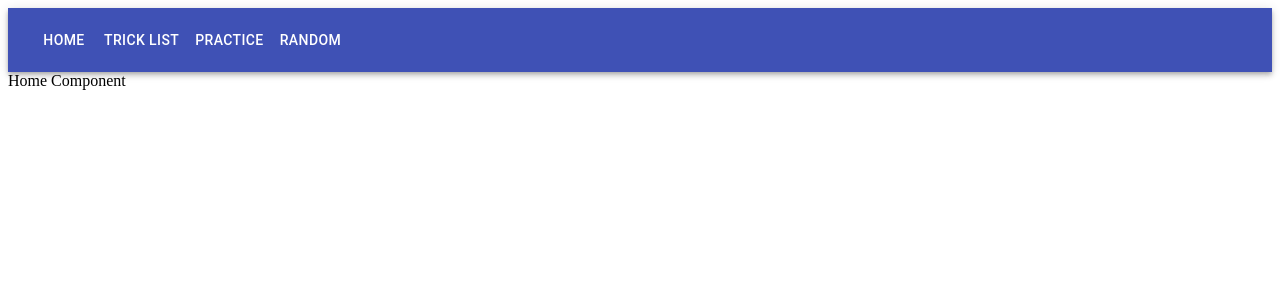
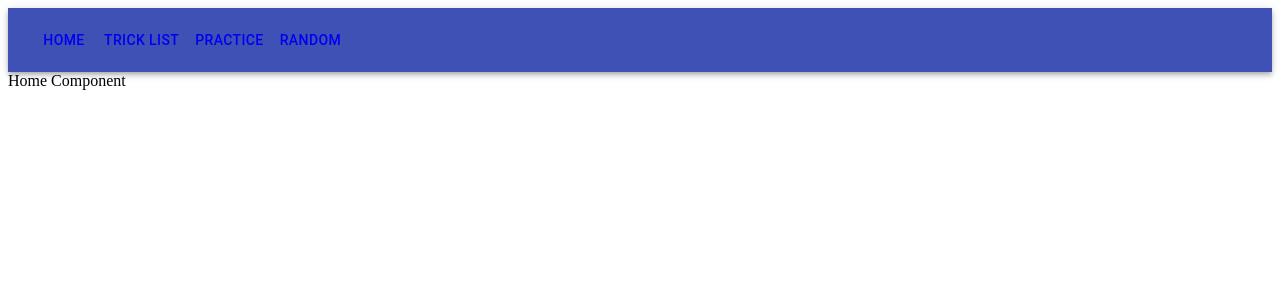
Before and after one commit to ctaylr13/dsl, a React (Create React App) app in the folder app/client/: page / in a window 1280 px wide. Shown: the top 300 px of the page. Built offline with nearby package versions, Linux system fonts and the light colour scheme.

Commit message:
links w/ react router working

```diff
--- a/app/client/src/components/Header.js
+++ b/app/client/src/components/Header.js
@@ -3,17 +3,26 @@ import AppBar from '@material-ui/core/AppBar';
 import Toolbar from '@material-ui/core/Toolbar';
 import Typography from '@material-ui/core/Typography';
 import Button from '@material-ui/core/Button';
-import Link from '@material-ui/core/Link';
+import { Link } from 'react-router-dom';
+import TrickList from '../components/TrickList/TrickList';
 
 export default function Header() {
     return (
         <div>
             <AppBar position="static">
                 <Toolbar>
-                    <Button color="inherit">Home</Button>
-                    <Button color="inherit">Trick List</Button>
-                    <Button color="inherit">Practice</Button>
-                    <Button color="inherit">Random</Button>
+                    <Link to="/">
+                        <Button color="inherit">Home</Button>
+                    </Link>
+                    <Link to="/list">
+                        <Button color="inherit">Trick List</Button>
+                    </Link>
+                    <Link to="/practice">
+                        <Button color="inherit">Practice</Button>
+                    </Link>
+                    <Link to="random">
+                        <Button color="inherit">Random</Button>
+                    </Link>
                 </Toolbar>
             </AppBar>
         </div>
```
